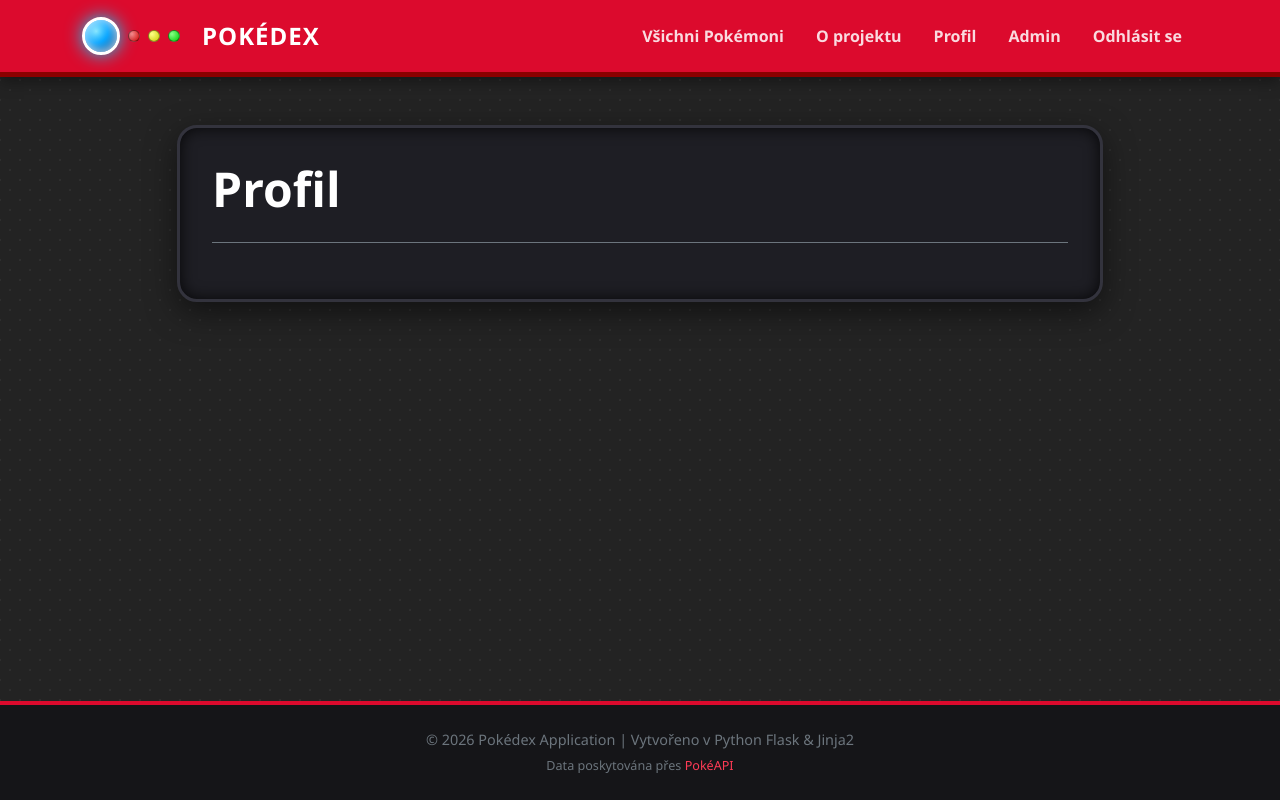
After one commit to NejakejHruska/Pokedex, a Flask app: page /auth/profil in a window 1280 px wide. The commit adds this page. Run offline with Flask 3, Linux system fonts and the light colour scheme; the visitor is signed in with stand-in values (Sample User, id 1).

Commit message:
auth_service_pokracovani_2

```diff
--- a/app.py
+++ b/app.py
@@ -1,4 +1,4 @@
-from flask import Flask, render_template
+from flask import Flask, render_template, session, redirect, url_for
 from data_uzivatele import uzivatele
 from auth import auth_bp
 
@@ -17,6 +17,12 @@ def about():
 
 @app.route("/admin")
 def admin():
+    if session.get("uzivatel_id") is None:
+        return redirect(url_for("auth.login"))
+
+    if session.get("uzivatel_role") != "admin":
+        return redirect(url_for("index"))
+
     return render_template("admin.html", uzivatele=uzivatele)
 
 if __name__ == "__main__":
--- a/auth/routes.py
+++ b/auth/routes.py
@@ -4,6 +4,7 @@ from data_uzivatele import uzivatele
 from .templates.auth.auth_service import AuthService
 
 auth = AuthService(uzivatele)
+
 
 @auth_bp.route('/login', methods=['GET', 'POST'])
 def login():
@@ -27,3 +28,16 @@ def login():
         chyba = 'Nesprávný E-Mail nebo heslo'
 
     return render_template('auth/login.html', chyba=chyba)
+
+
+@auth_bp.route('/profil')
+def profil():
+    if session.get("uzivatel_id") is None:
+        return redirect(url_for('auth.login'))
+    return render_template('auth/profil.html')
+
+
+@auth_bp.route('/logout')
+def logout():
+    session.clear()
+    return redirect(url_for('auth.login'))
--- /dev/null
+++ b/auth/templates/auth/profil.html
@@ -0,0 +1,13 @@
+{% extends 'base.html' %}
+
+{% block title %}Admin{% endblock %}
+
+{% block content %}
+<div class="row justify-content-center">
+  <div class="col-12 col-lg-10">
+    <div class="pokedex-detail-screen my-4">
+
+      <div class="border-bottom border-secondary pb-3 mb-4 text-center text-md-start">
+        <h1 class="display-5 fw-bold text-white mb-2">Profil</h1>
+      </div>
+{% endblock %}
--- a/templates/components/header.html
+++ b/templates/components/header.html
@@ -22,12 +22,24 @@
                 <li class="nav-item">
                     <a class="nav-link" href="/about">O projektu</a>
                 </li>
+
+            {% if session.get("uzivatel_id") is not none %}
                 <li class="nav-item">
-          <a class ="nav-link" href="/admin">Admin</a>
+                    <a class="nav-link" href="{{ url_for('auth.profil') }}">Profil</a>
                 </li>
+            {% if session.get("uzivatel_role") == "admin" %}
                 <li class="nav-item">
-          <a class ="nav-link" href="/auth/login">Přihlásit se</a>
+                    <a class="nav-link" href="{{ url_for('admin') }}">Admin</a>
                 </li>
+            {% endif %}
+                <li class="nav-item">
+                    <a class="nav-link" href="{{ url_for('auth.logout') }}">Odhlásit se</a>
+                </li>
+                {% else %}
+                <li class="nav-item">
+                    <a class="nav-link" href="{{ url_for('auth.login') }}">Přihlásit se</a>
+                </li>
+            {% endif %}
             </ul>
         </div>
     </div>
```
Lines whose indentation alone changed are shown as unchanged.
